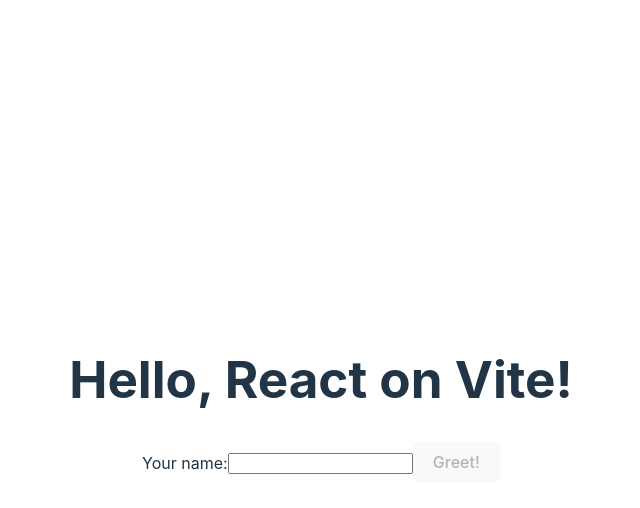
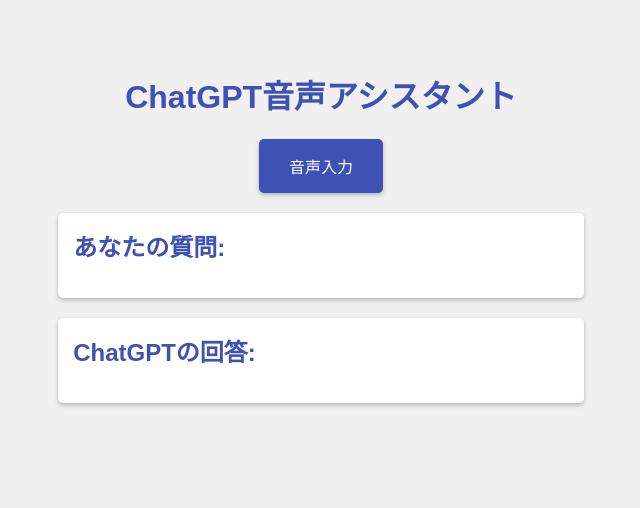
Before and after one commit to kecbigmt/hachi-ai, a React (Vite) app: page / in a window 1280 px wide. Shown: the top 508 px of the page, without its empty margins (319-959 px from the left). Built offline with nearby package versions, Linux system fonts and the light colour scheme.

Commit message:
feat: receive audio input and play

```diff
--- a/src/App.tsx
+++ b/src/App.tsx
@@ -1,32 +1,40 @@
 import { invoke } from '@tauri-apps/api'
 import { useState } from 'react';
 
+import { getAudioStream, startRecording, stopRecording } from './utils/audioInput';
+
 export const App = () => {
-  const [inputName, setInputName] = useState('');
-  const [message, setMessage] = useState('');
+  const [inputText, setInputText] = useState("");
+  const [responseText, setResponseText] = useState("");
 
-  const greet = (name: string) => {
-    invoke('greet', { name }).then((response) => {
-      if (typeof response !== 'string') throw new Error('Invalid response')
-      setMessage(response)
-    })
-  }
+  const handleAudioInput = async (): Promise<void> => {
+    const stream = await getAudioStream();
+    if (!stream) return;
+
+    startRecording(stream);
+
+    setTimeout(async() => {
+      const audioBlob = await stopRecording();
+      const audioUrl = URL.createObjectURL(audioBlob);
+      const audio = new Audio(audioUrl);
+      audio.play();
+    }, 5000);
+  };
 
   return (
-    <div>
-      <h1>Hello, React on Vite!</h1>
-      <form>
-        <label>Your name:</label>
-        <input type="text" value={inputName} onChange={(e) => setInputName(e.target.value)} />
-        <button type="submit" disabled={!inputName} onClick={(e) => {
-          e.preventDefault()
-          greet(inputName)
-        }}>Greet!</button>
-      </form>
-      {
-        message && (
-          <p>{`Rust: "${message}"`}</p>
-        )
-      }
-    </div>)
+    <div className="App">
+      <h1>ChatGPT音声アシスタント</h1>
+      <button onClick={handleAudioInput}>音声入力</button>
+      <div className="container">
+        <div className="inputText">
+          <h2>あなたの質問:</h2>
+          <p>{inputText}</p>
+        </div>
+        <div className="responseText">
+          <h2>ChatGPTの回答:</h2>
+          <p>{responseText}</p>
+        </div>
+      </div>
+    </div>
+  );
 }
--- a/src/style.css
+++ b/src/style.css
@@ -1,97 +1,59 @@
-:root {
-  font-family: Inter, system-ui, Avenir, Helvetica, Arial, sans-serif;
-  line-height: 1.5;
-  font-weight: 400;
-
-  color-scheme: light dark;
-  color: rgba(255, 255, 255, 0.87);
-  background-color: #242424;
-
-  font-synthesis: none;
-  text-rendering: optimizeLegibility;
-  -webkit-font-smoothing: antialiased;
-  -moz-osx-font-smoothing: grayscale;
-  -webkit-text-size-adjust: 100%;
+body {
+  font-family: Arial, sans-serif;
+  background-color: #f0f0f0;
 }
 
-a {
-  font-weight: 500;
-  color: #646cff;
-  text-decoration: inherit;
-}
-a:hover {
-  color: #535bf2;
-}
-
-body {
-  margin: 0;
+.App {
   display: flex;
-  place-items: center;
-  min-width: 320px;
-  min-height: 100vh;
+  flex-direction: column;
+  align-items: center;
+  margin-top: 50px;
 }
 
 h1 {
-  font-size: 3.2em;
-  line-height: 1.1;
-}
-
-#app {
-  max-width: 1280px;
-  margin: 0 auto;
-  padding: 2rem;
-  text-align: center;
-}
-
-.logo {
-  height: 6em;
-  padding: 1.5em;
-  will-change: filter;
-  transition: filter 300ms;
-}
-.logo:hover {
-  filter: drop-shadow(0 0 2em #646cffaa);
-}
-.logo.vanilla:hover {
-  filter: drop-shadow(0 0 2em #3178c6aa);
-}
-
-.card {
-  padding: 2em;
-}
-
-.read-the-docs {
-  color: #888;
+  color: #3f51b5;
 }
 
 button {
-  border-radius: 8px;
-  border: 1px solid transparent;
-  padding: 0.6em 1.2em;
-  font-size: 1em;
-  font-weight: 500;
-  font-family: inherit;
-  background-color: #1a1a1a;
+  background-color: #3f51b5;
+  border: none;
+  color: white;
+  padding: 15px 30px;
+  font-size: 16px;
   cursor: pointer;
-  transition: border-color 0.25s;
-}
-button:hover {
-  border-color: #646cff;
-}
-button:focus,
-button:focus-visible {
-  outline: 4px auto -webkit-focus-ring-color;
+  margin-bottom: 20px;
+  border-radius: 5px;
+  box-shadow: 0px 2px 4px rgba(0, 0, 0, 0.25);
+  transition: background-color 0.3s, box-shadow 0.3s;
 }
 
-@media (prefers-color-scheme: light) {
-  :root {
-    color: #213547;
-    background-color: #ffffff;
-  }
-  a:hover {
-    color: #747bff;
-  }
-  button {
-    background-color: #f9f9f9;
-  }
+button:hover {
+  background-color: #283593;
+  box-shadow: 0px 4px 8px rgba(0, 0, 0, 0.25);
 }
+
+.container {
+  display: flex;
+  justify-content: space-around;
+  width: 80%;
+  flex-wrap: wrap;
+}
+
+.inputText,
+.responseText {
+  background-color: white;
+  width: calc(50% - 10px);
+  padding: 15px;
+  margin-bottom: 20px;
+  border-radius: 5px;
+  box-shadow: 0px 2px 4px rgba(0, 0, 0, 0.25);
+}
+
+h2 {
+  margin-top: 0;
+  color: #3f51b5;
+}
+
+p {
+  white-space: pre-wrap;
+}
--- /dev/null
+++ b/src/utils/audioInput.ts
@@ -0,0 +1,33 @@
+let mediaRecorder: MediaRecorder;
+const recordedChunks: BlobPart[] = [];
+
+export const getAudioStream = async (): Promise<MediaStream | null> => {
+    try {
+        const stream = await navigator.mediaDevices.getUserMedia({ audio: true });
+        return stream;
+    } catch (error) {
+        console.error("Error accessing the microphone:", error);
+        return null;
+    }
+};
+
+export const startRecording = (stream: MediaStream): void => {
+    mediaRecorder = new MediaRecorder(stream);
+    mediaRecorder.addEventListener("dataavailable", (event) => {
+        if (event.data.size > 0) {
+            recordedChunks.push(event.data);
+        }
+    });
+    mediaRecorder.start();
+};
+
+export const stopRecording = (): Promise<Blob> => {
+    return new Promise((resolve) => {
+        mediaRecorder.addEventListener("stop", () => {
+            const blob = new Blob(recordedChunks, { type: "audio/webm" });
+            recordedChunks.length = 0;
+            resolve(blob);
+        });
+        mediaRecorder.stop();
+    });
+};
```
